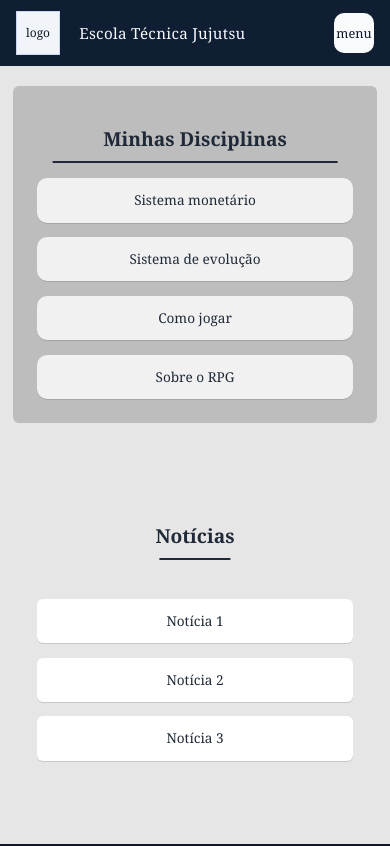
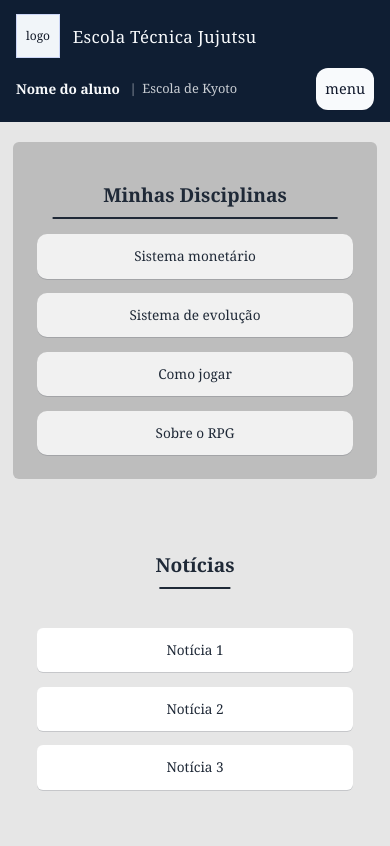
Before and after one commit to JJKADM/JJKARPG, a React (Vite) app in the folder FRONTEND/: page / in a window 390 px wide. Built offline with nearby package versions, Linux system fonts and the light colour scheme.

Commit message:
Nova tentativa

```diff
--- a/FRONTEND/src/components/Navbar.css
+++ b/FRONTEND/src/components/Navbar.css
@@ -101,7 +101,7 @@
   .navbar {
     flex-wrap: nowrap;
     justify-content: space-between;
-    padding: 0.8rem 1.2rem;
+    padding: 0.8rem 1.5rem;
     height: auto;
     gap: 1rem;
   }
@@ -147,17 +147,61 @@
 
 @media (max-width: 640px) {
   .navbar {
-    padding: 0.7rem 1rem;
+    display: grid;
+    grid-template-columns: 1fr auto;
+    grid-template-areas:
+      "brand menu"
+      "user user";
+    align-items: center;
+    row-gap: 0.45rem;
+    padding: 0.9rem 1rem 0.8rem;
     gap: 0.6rem;
   }
 
-  .navbar__brand-name {
-    font-size: 0.95rem;
+  .navbar__brand {
+    grid-area: brand;
+    gap: 0.8rem;
   }
 
-  .navbar__user-info,
+  .navbar__brand-name {
+    font-size: 1.05rem;
+  }
+
+  .navbar__user {
+    grid-area: user;
+    width: 100%;
+    display: grid;
+    grid-template-columns: 1fr auto;
+    align-items: center;
+    gap: 0.6rem;
+  }
+
+  .navbar__user-info {
+    display: flex;
+    flex-direction: row;
+    align-items: center;
+    gap: 0.4rem;
+    font-size: 0.85rem;
+  }
+
+  .navbar__user-school::before {
+    content: "|";
+    margin: 0 0.35rem 0 0.2rem;
+    opacity: 0.75;
+  }
+
   .navbar__divider,
+  .navbar__link,
+  .navbar__avatar,
   .navbar__pill {
     display: none;
   }
+
+  .navbar__menu {
+    grid-column: 2;
+    height: 2.6rem;
+    width: 3.6rem;
+    border-radius: 12px;
+    font-size: 0.9rem;
+  }
 }
```
